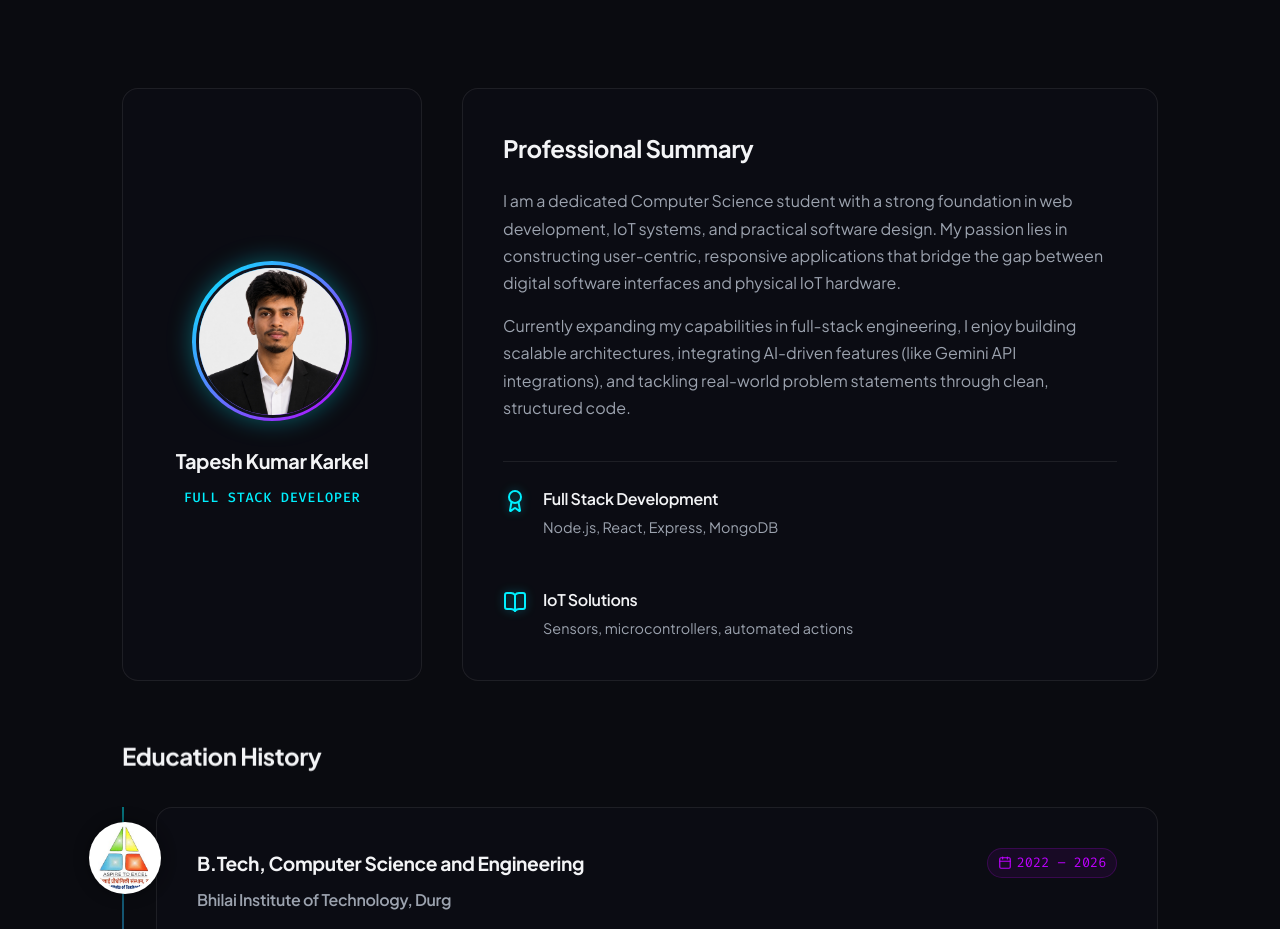
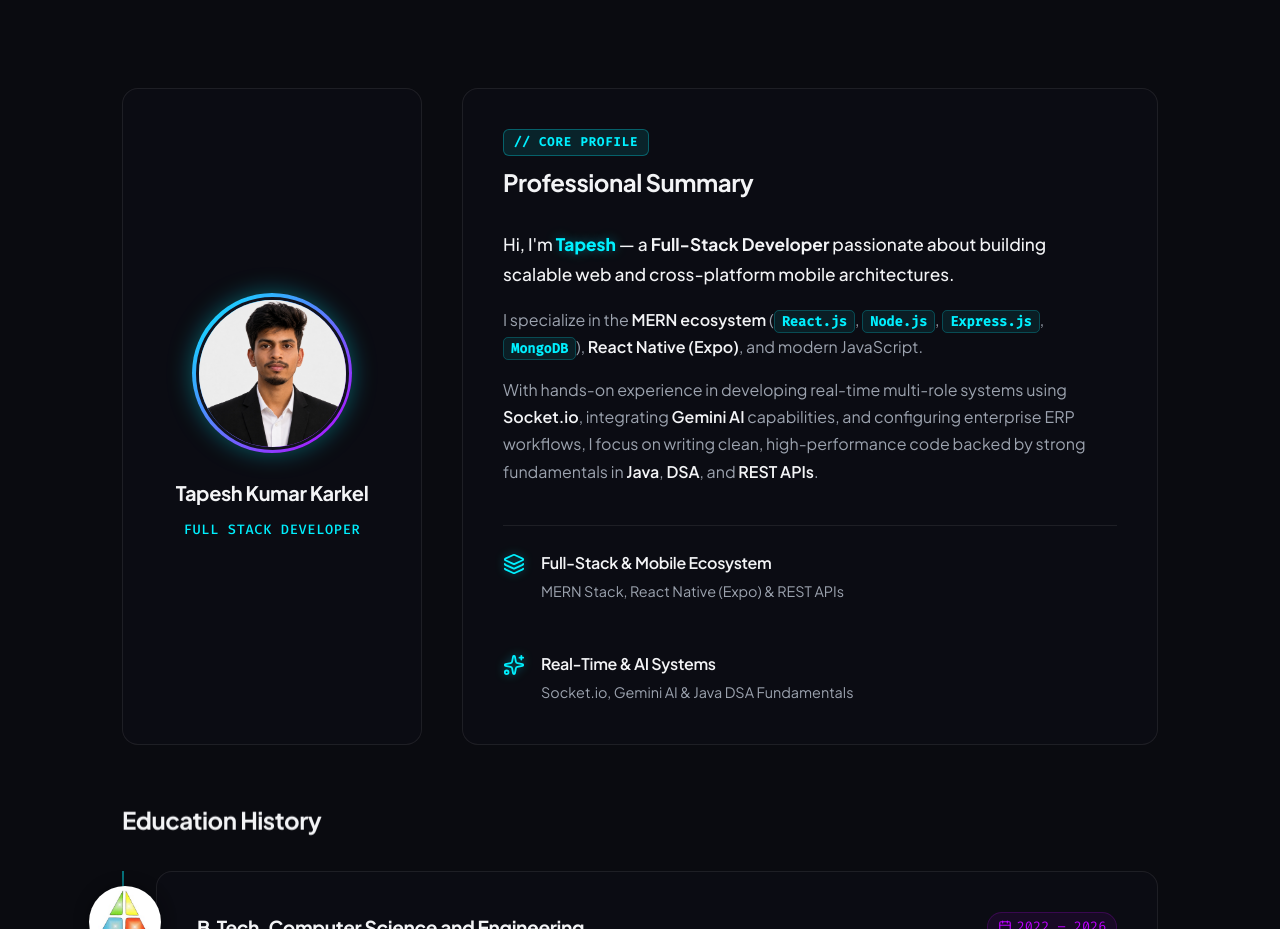
Before and after one commit to Tapesh-01/Portfolio-Website, a React (Vite) app: page / in a window 1280 px wide. Shown: the part 1120-2049 px from the top of the page. Built offline with nearby package versions, Linux system fonts and the light colour scheme.

Commit message:
feat(content): update professional summary in About section with modern typography and tech chips

```diff
--- a/src/components/About.css
+++ b/src/components/About.css
@@ -49,11 +49,92 @@
 
 .about-text-col h3, .about-subheading {
   font-size: 1.5rem;
-  margin-bottom: 1.25rem;
+  margin-bottom: 0.5rem;
   color: var(--text-primary);
   font-family: var(--font-heading);
   font-weight: 700;
   text-align: left;
+}
+
+.summary-header-badge {
+  display: flex;
+  flex-direction: column;
+  align-items: flex-start;
+  gap: 0.4rem;
+  margin-bottom: 1.25rem;
+}
+
+.summary-pill {
+  font-family: var(--font-mono);
+  font-size: 0.76rem;
+  font-weight: 700;
+  color: var(--accent-cyan);
+  background: rgba(0, 240, 255, 0.1);
+  border: 1px solid rgba(0, 240, 255, 0.3);
+  padding: 3px 10px;
+  border-radius: 6px;
+  letter-spacing: 0.08em;
+}
+
+[data-theme="light"] .summary-pill {
+  color: #15803d;
+  background: rgba(34, 197, 94, 0.12);
+  border-color: rgba(34, 197, 94, 0.3);
+}
+
+.summary-lead {
+  font-size: 1.08rem !important;
+  color: var(--text-primary) !important;
+  line-height: 1.75 !important;
+  font-weight: 500;
+  margin-bottom: 1.1rem;
+}
+
+.highlight-name {
+  color: var(--accent-cyan);
+  font-weight: 800;
+  text-shadow: 0 0 12px rgba(0, 240, 255, 0.4);
+}
+
+[data-theme="light"] .highlight-name {
+  color: #16a34a;
+  text-shadow: none;
+}
+
+.summary-body {
+  font-size: 0.98rem;
+  color: var(--text-secondary);
+  line-height: 1.75;
+  margin-bottom: 1.1rem;
+}
+
+.summary-body strong {
+  color: var(--text-primary);
+  font-weight: 600;
+}
+
+.tech-inline {
+  font-family: var(--font-mono);
+  font-size: 0.85rem;
+  font-weight: 600;
+  color: var(--accent-cyan);
+  background: rgba(0, 240, 255, 0.08);
+  border: 1px solid rgba(0, 240, 255, 0.22);
+  padding: 2px 7px;
+  border-radius: 5px;
+  white-space: nowrap;
+  transition: all 0.2s ease;
+}
+
+.tech-inline:hover {
+  background: rgba(0, 240, 255, 0.18);
+  border-color: var(--accent-cyan);
+}
+
+[data-theme="light"] .tech-inline {
+  color: #15803d;
+  background: rgba(34, 197, 94, 0.1);
+  border-color: rgba(34, 197, 94, 0.25);
 }
 
 .about-text-col p {
--- a/src/components/About.jsx
+++ b/src/components/About.jsx
@@ -1,5 +1,5 @@
 import React from 'react';
-import { GraduationCap, Calendar, Award, BookOpen } from 'lucide-react';
+import { GraduationCap, Calendar, Award, BookOpen, Layers, Sparkles } from 'lucide-react';
 import avatarImg from '../assets/profile.jpg';
 import bitLogo from '../assets/bit_logo.png';
 import cgbseLogo from '../assets/cgbse_logo.png';
@@ -68,26 +68,36 @@ export default function About() {
               </div>
 
               <div className="about-text-col glass-panel">
-                <h3>Professional Summary</h3>
-                <p>
-                  I am a dedicated Computer Science student with a strong foundation in web development, IoT systems, and practical software design. My passion lies in constructing user-centric, responsive applications that bridge the gap between digital software interfaces and physical IoT hardware.
+                <div className="summary-header-badge">
+                  <span className="summary-pill">// CORE PROFILE</span>
+                  <h3>Professional Summary</h3>
+                </div>
+
+                <p className="summary-lead">
+                  Hi, I'm <strong className="highlight-name">Tapesh</strong> — a <strong>Full-Stack Developer</strong> passionate about building scalable web and cross-platform mobile architectures.
                 </p>
-                <p>
-                  Currently expanding my capabilities in full-stack engineering, I enjoy building scalable architectures, integrating AI-driven features (like Gemini API integrations), and tackling real-world problem statements through clean, structured code.
+
+                <p className="summary-body">
+                  I specialize in the <strong>MERN ecosystem</strong> (<span className="tech-inline">React.js</span>, <span className="tech-inline">Node.js</span>, <span className="tech-inline">Express.js</span>, <span className="tech-inline">MongoDB</span>), <strong>React Native (Expo)</strong>, and modern JavaScript.
                 </p>
+
+                <p className="summary-body">
+                  With hands-on experience in developing real-time multi-role systems using <strong>Socket.io</strong>, integrating <strong>Gemini AI</strong> capabilities, and configuring enterprise ERP workflows, I focus on writing clean, high-performance code backed by strong fundamentals in <strong>Java</strong>, <strong>DSA</strong>, and <strong>REST APIs</strong>.
+                </p>
+
                 <div className="summary-highlights">
                   <div className="highlight-item">
-                    <Award className="highlight-icon" />
+                    <Layers className="highlight-icon" size={22} />
                     <div>
-                      <h4>Full Stack Development</h4>
-                      <p>Node.js, React, Express, MongoDB</p>
+                      <h4>Full-Stack & Mobile Ecosystem</h4>
+                      <p>MERN Stack, React Native (Expo) & REST APIs</p>
                     </div>
                   </div>
                   <div className="highlight-item">
-                    <BookOpen className="highlight-icon" />
+                    <Sparkles className="highlight-icon" size={22} />
                     <div>
-                      <h4>IoT Solutions</h4>
-                      <p>Sensors, microcontrollers, automated actions</p>
+                      <h4>Real-Time & AI Systems</h4>
+                      <p>Socket.io, Gemini AI & Java DSA Fundamentals</p>
                     </div>
                   </div>
                 </div>
```
